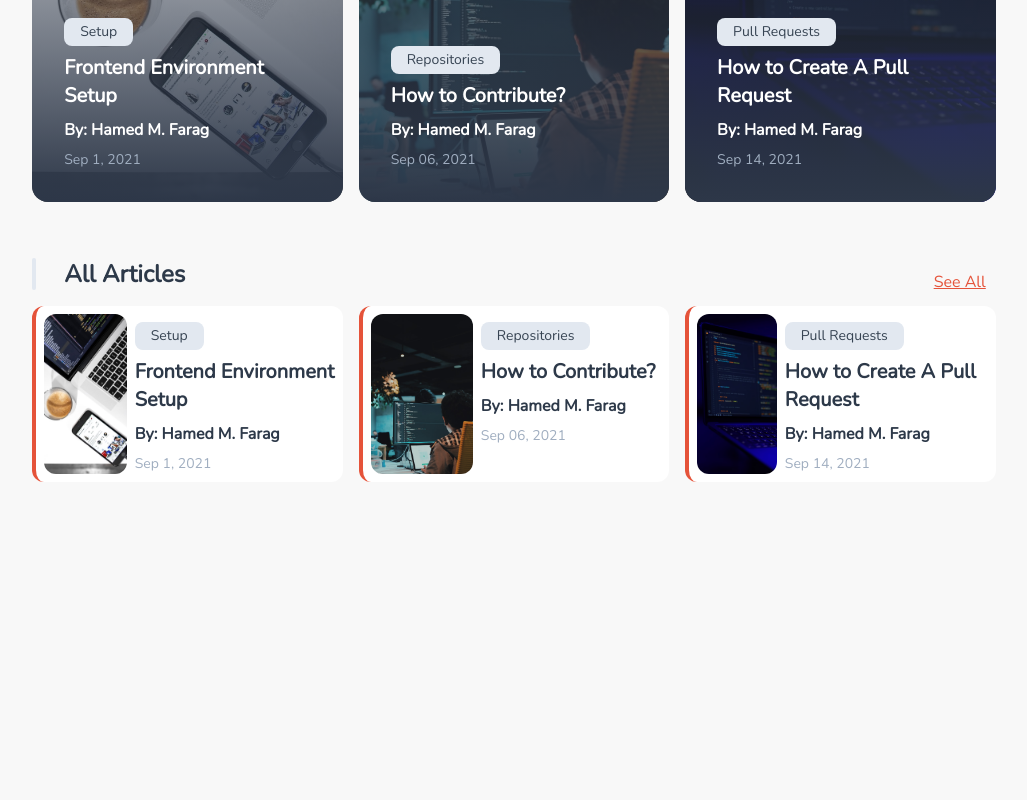
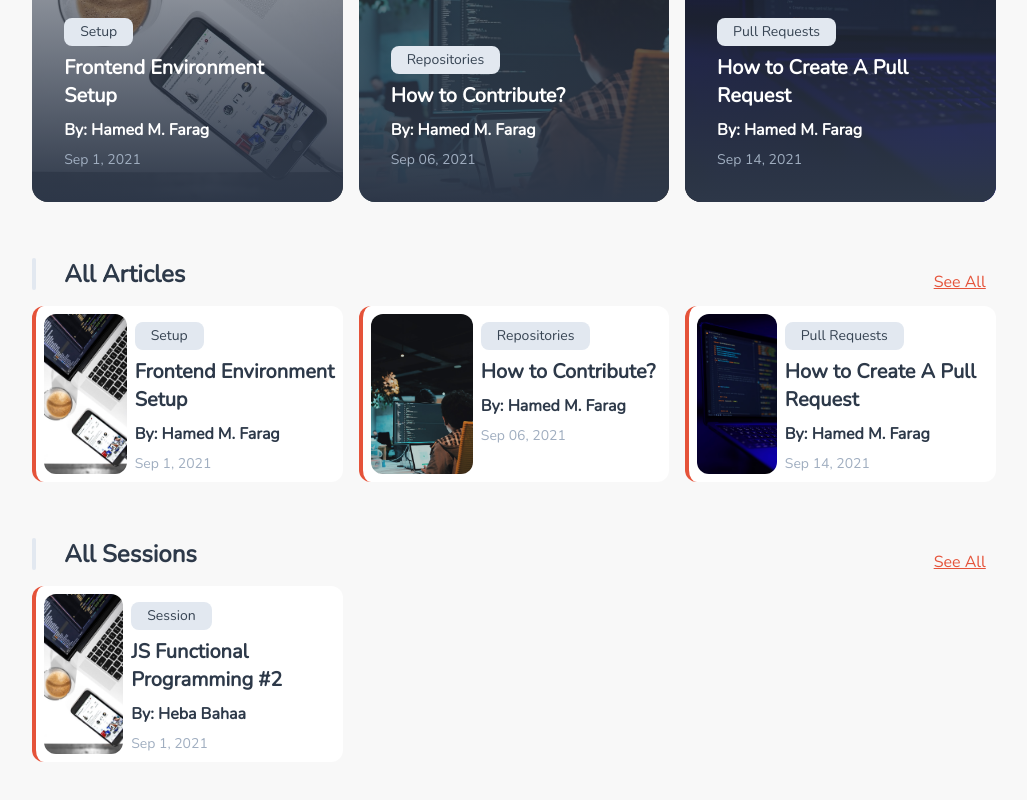
Before and after one commit to sarah-msoliman/frontend-docs, a Gatsby site: page / in a window 1280 px wide. Shown: the part 486-1286 px from the top of the page, without its empty margins (115-1142 px from the left). Before the commit the page ends 1088 px from the top, so only its background shows below. Built offline with nearby package versions, Linux system fonts and the light colour scheme; Gatsby itself is replaced by a stand-in of ours.

Commit message:
generic home listing.

```diff
--- a/gatsby-config.js
+++ b/gatsby-config.js
@@ -32,8 +32,15 @@ module.exports = {
     {
       resolve: `gatsby-source-filesystem`,
       options: {
-        name: `data`,
+        name: `articles`,
         path: `${__dirname}/src/data/articles`,
+      },
+    },
+    {
+      resolve: `gatsby-source-filesystem`,
+      options: {
+        name: `sessions`,
+        path: `${__dirname}/src/data/sessions`,
       },
     },
     {
--- a/src/components/HorizontalListing/index.js
+++ b/src/components/HorizontalListing/index.js
@@ -5,28 +5,44 @@ import FeaturedCard from "../FeaturedCard";
 
 import * as styles from "./styles.module.scss";
 
-export default function HorizontalListing({ featured, articles }) {
+export default function HorizontalListing({ data }) {
+  const renderFeaturedList = listData => {
     return (
       <>
-      <h2 className="section-title">Featured Articles</h2>
+        <h2 className="section-title">{listData.sectionTitle}</h2>
         <section
           className={`flex flex-wrap mb-10 ${styles.articleListing__featured}`}
         >
-        {featured.map((item, index) => (
+          {listData.data.map((item, index) => (
             <FeaturedCard key={index} data={item.frontmatter} />
           ))}
         </section>
+      </>
+    );
+  };
 
+  const renderList = listData => {
+    return (
+      <>
         <div className="flex justify-between items-center pr-4 md:pr-8">
-        <h2 className="section-title">All Articles</h2>
-        <a href="/articles" className="underline text-primary-50">See All</a>
+          <h2 className="section-title">{listData.sectionTitle}</h2>
+          <a href={listData.slug} className="underline text-primary-50">
+            See All
+          </a>
         </div>
 
         <section className="flex flex-wrap mb-10">
-        {articles.map((item, index) => (
+          {listData.data.map((item, index) => (
             <Card key={index} data={item.frontmatter} />
           ))}
         </section>
       </>
     );
+  };
+  return (
+    data &&
+    data.map((list, index) =>
+      list.featured ? renderFeaturedList(list) : renderList(list)
+    )
+  );
 }
--- a/src/components/Navbar/index.js
+++ b/src/components/Navbar/index.js
@@ -21,15 +21,30 @@ export default function Navbar() {
         </div>
 
         <div className="flex items-center">
-          <Link to="/" className={`relative ${styles.navbar__link}`} activeClassName={styles.navbar_active}>
+          <Link
+            to="/"
+            className={`relative ${styles.navbar__link}`}
+            activeClassName={styles.navbar_active}
+          >
             <p>Home</p>
           </Link>
-          <Link to="/articles"className={`relative ${styles.navbar__link}`} activeClassName={styles.navbar_active}>
+
+          <Link
+            to="/articles"
+            className={`relative ${styles.navbar__link}`}
+            activeClassName={styles.navbar_active}
+          >
             <p>Articles</p>
           </Link>
-          {/* <Link to="/sessions" activeClassName={styles.header_active}>
-          <p className="text-base font-semibold p-4">Sessions</p>
-        </Link> */}
+
+          <Link
+            to="/sessions"
+            className={`relative ${styles.navbar__link}`}
+            activeClassName={styles.navbar_active}
+          >
+            <p>Sessions</p>
+          </Link>
+
         </div>
       </nav>
     </header>
--- a/src/data/articles/frontend-enviroment-setup.md
+++ b/src/data/articles/frontend-enviroment-setup.md
@@ -1,4 +1,5 @@
 ---
+type: article
 title: Frontend Environment Setup
 img: "../../../static/images/Articles/env-setup.jpg"
 date: "Sep 1, 2021"
--- a/src/data/articles/how-to-contribute.md
+++ b/src/data/articles/how-to-contribute.md
@@ -1,4 +1,5 @@
 ---
+type: article
 title: How to Contribute?
 img: "../../../static/images/Articles/contribute.jpg"
 date: "Sep 06, 2021"
--- a/src/data/articles/how-to-create-a-pull-request.md
+++ b/src/data/articles/how-to-create-a-pull-request.md
@@ -1,4 +1,5 @@
 ---
+type: article
 title: How to Create A Pull Request
 img: "../../../static/images/Articles/pull-requests.jpg"
 date: "Sep 14, 2021"
--- a/src/data/articles/tailwind-css-guidline.md
+++ b/src/data/articles/tailwind-css-guidline.md
@@ -1,4 +1,5 @@
 ---
+type: article
 title: Tailwind CSS Guidline
 img: "../../../static/images/Articles/tailwind-css.jpeg"
 date: "March 03, 2022"
--- /dev/null
+++ b/src/data/sessions/session1.md
@@ -0,0 +1,10 @@
+---
+type: session
+title: "JS Functional Programming #2"
+img: "../../../static/images/Articles/env-setup.jpg"
+date: "Sep 1, 2021"
+author: "Heba Bahaa"
+featured: false
+tag: Session
+slug: js-functional-programming
+---
--- a/src/pages/articles.js
+++ b/src/pages/articles.js
@@ -14,7 +14,7 @@ export default function Articles({ data }) {
 
 export const query = graphql`
   query AllArticles {
-    allArticles: allMarkdownRemark {
+    allArticles: allMarkdownRemark(filter: {frontmatter: {type: {eq: "article"}}}) {
       nodes {
         frontmatter {
           date
--- a/src/pages/index.js
+++ b/src/pages/index.js
@@ -13,6 +13,28 @@ export default function Home({ data }) {
   const { title, subTitle } = data.metaData.siteMetadata;
   const featuredArticles = data.featured.nodes;
   const articles = data.articles.nodes;
+  const sessions = data.sessions.nodes;
+
+  const listingData = [
+    {
+      featured: true,
+      sectionTitle: "Featured Articles",
+      data: featuredArticles
+    },
+    {
+      featured: false,
+      sectionTitle: "All Articles",
+      data: articles,
+      slug: "/articles"
+    },
+    {
+      featured: false,
+      sectionTitle: "All Sessions",
+      data: sessions,
+      slug: "/sessions"
+    }
+  ];
+
   return (
     <>
       <Helmet>
@@ -20,7 +42,7 @@ export default function Home({ data }) {
       </Helmet>
 
       <HomeLayout>
-        <HorizontalListing featured={featuredArticles} articles={articles} />
+        <HorizontalListing data={listingData} />
       </HomeLayout>
     </>
   );
@@ -53,7 +75,23 @@ export const query = graphql`
         }
       }
     }
-    articles: allMarkdownRemark(limit: 3) {
+    articles: allMarkdownRemark(filter: {frontmatter: {type: {eq: "article"}}}, limit: 3) {
+      nodes {
+        frontmatter {
+          title
+          img {
+            childImageSharp {
+              gatsbyImageData(placeholder: BLURRED)
+            }
+          }
+          date
+          author
+          slug
+          tag
+        }
+      }
+    }
+    sessions: allMarkdownRemark(filter: {frontmatter: {type: {eq: "session"}}}, limit: 3) {
       nodes {
         frontmatter {
           title
--- a/src/pages/sessions.js
+++ b/src/pages/sessions.js
@@ -1,5 +1,34 @@
 import React from "react";
+import { graphql } from "gatsby";
 
-export default function Sessions() {
-  return <div>Hello, Articles</div>;
+import HomeLayout from "../layouts/HomeLayout";
+import VerticalListing from "../components/VerticalListing";
+
+export default function Sessions({ data }) {
+  return (
+    <HomeLayout>
+      <VerticalListing data={data.allSessions.nodes} title="All Sessions"/>
+    </HomeLayout>
+  );
 }
+
+export const query = graphql`
+  query AllSessions {
+    allSessions: allMarkdownRemark(filter: {frontmatter: {type: {eq: "session"}}}) {
+      nodes {
+        frontmatter {
+          date
+          author
+          img {
+            childImageSharp {
+              gatsbyImageData
+            }
+          }
+          slug
+          tag
+          title
+        }
+      }
+    }
+  }
+`;
```
Lines whose indentation alone changed are shown as unchanged.
